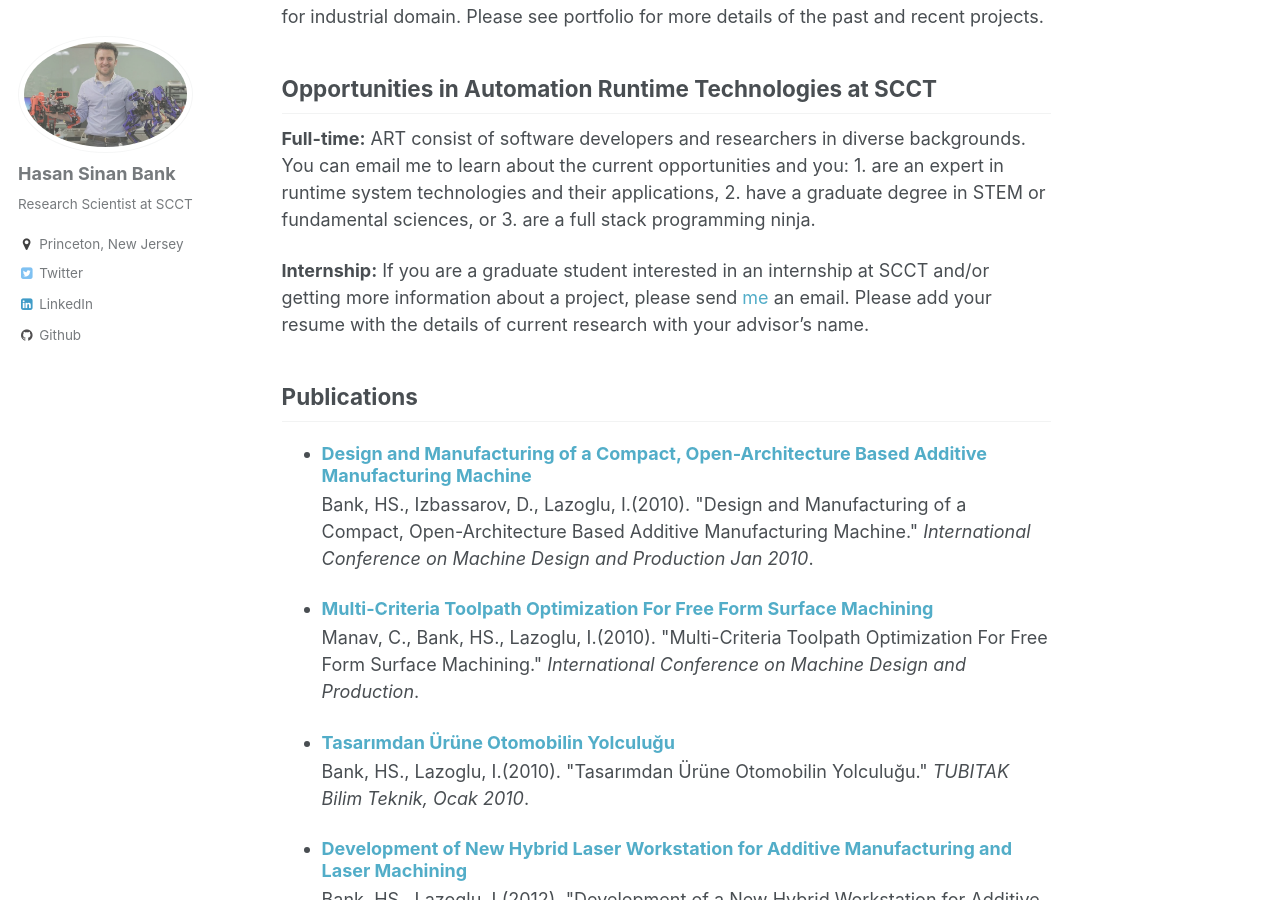
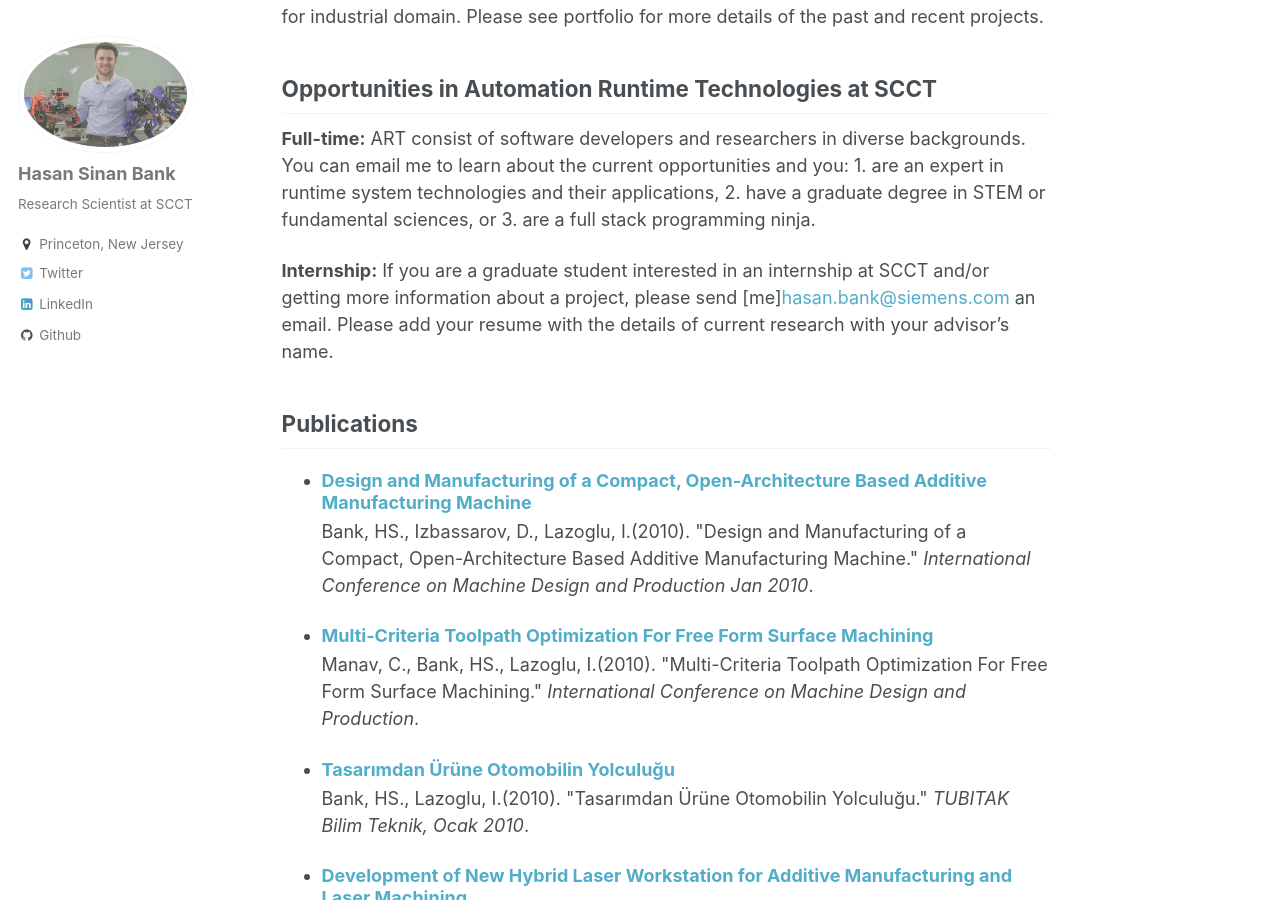
Before and after one commit to bankh/bankh.github.io, a Jekyll site: the page built from _pages/about.md, in a window 1280 px wide and 900 px high, scrolled down 501 px. Built offline with Jekyll 4.4.1, drawn with Linux system fonts in a browser that asks for light colours; a file with an impossible date is left out.

Commit message:
Started to update web

```diff
--- a/_pages/about.md
+++ b/_pages/about.md
@@ -28,7 +28,7 @@ to learn about the current opportunities and you: 1. are an expert in runtime sy
 applications, 2. have a graduate degree in STEM or fundamental sciences, or 3. are a full stack programming ninja.<br />
 
 <b>Internship:</b> If you are a graduate student interested in an internship at SCCT and/or getting more information
-about a project, please send [me](hasan.bank@siemens.com) an email. Please add your resume with the details of current
+about a project, please send [me]<hasan.bank@siemens.com> an email. Please add your resume with the details of current
 research with your advisor's name.
 
 Publications
```
